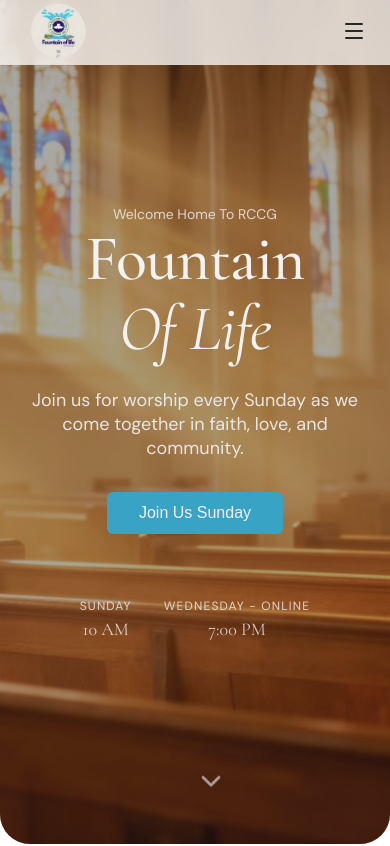
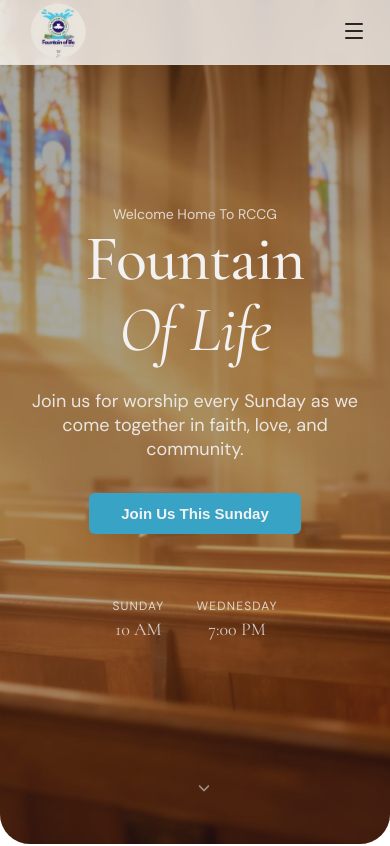
Before and after one commit to itxjoshy/church-site-2, a React (Vite) app: page / in a window 390 px wide. Shown: the top 846 px of the page. Built offline with nearby package versions, Linux system fonts and the light colour scheme.

Commit message:
fix: header too big on small screens

```diff
--- a/src/components/Hero.jsx
+++ b/src/components/Hero.jsx
@@ -31,7 +31,7 @@
             href="https://youtube.com/@rccgfountainoflifescarboro8129?si=ndAK1NcQz-MhdKM3"
             target="_blank"
           >
-            <button className="hero-button primary">Join Us Sunday</button>
+            <button className="hero-button primary">Join Us This Sunday</button>
           </a>
         </div>
 
@@ -43,7 +43,7 @@
           </div>
           <div className="divider" />
           <div className="service">
-            <p className="day">Wednesday - online </p>
+            <p className="day">Wednesday</p>
             <p className="time">7:00 PM</p>
           </div>
         </div>
@@ -55,7 +55,7 @@
         className="scroll-indicator"
         style={{ animationDelay: "1.2s" }}
       >
-        <ChevronDown size={32} />
+        <ChevronDown size={18} />
       </a>
     </section>
   );
--- a/src/components/hero.css
+++ b/src/components/hero.css
@@ -102,6 +102,8 @@
   background-color: hsl(var(--primary));
   color: hsl(var(--primary-foreground));
   width: max-content;
+  font-size: 15px;
+  font-weight: bold;
 }
 
 .hero-button.primary:hover {
@@ -191,3 +193,20 @@
     transform: translateY(-10px);
   }
 }
+@media (max-height: 640px) {
+  .hero-section {
+    padding-top: 80px;
+  }
+  .hero__title {
+    font-size: 3rem;
+  }
+  .hero__subtitle {
+    font-size: 1rem;
+  }
+  .hero-services .divider {
+    display: block;
+  }
+  .scroll-indicator {
+    bottom: 0;
+  }
+}
```
